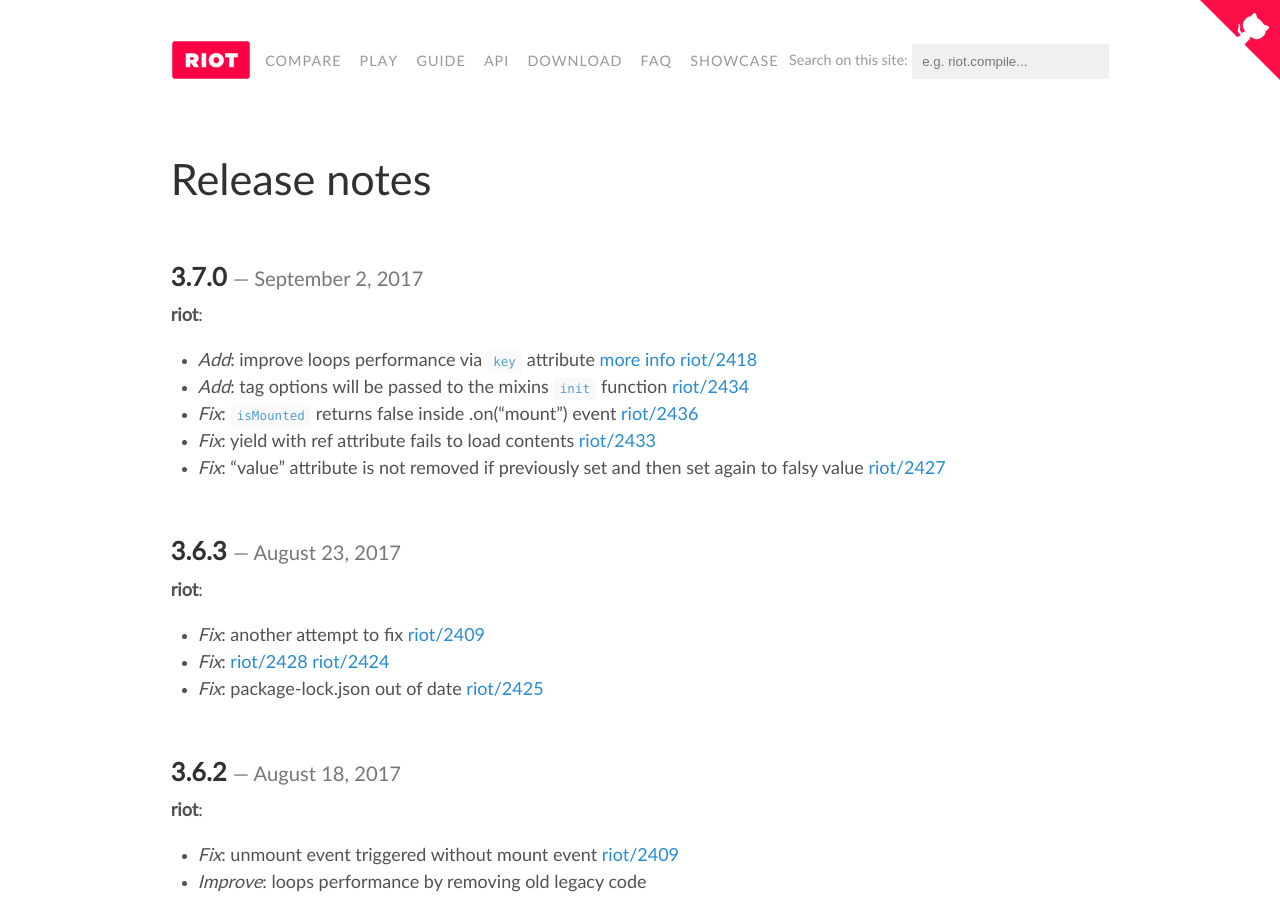
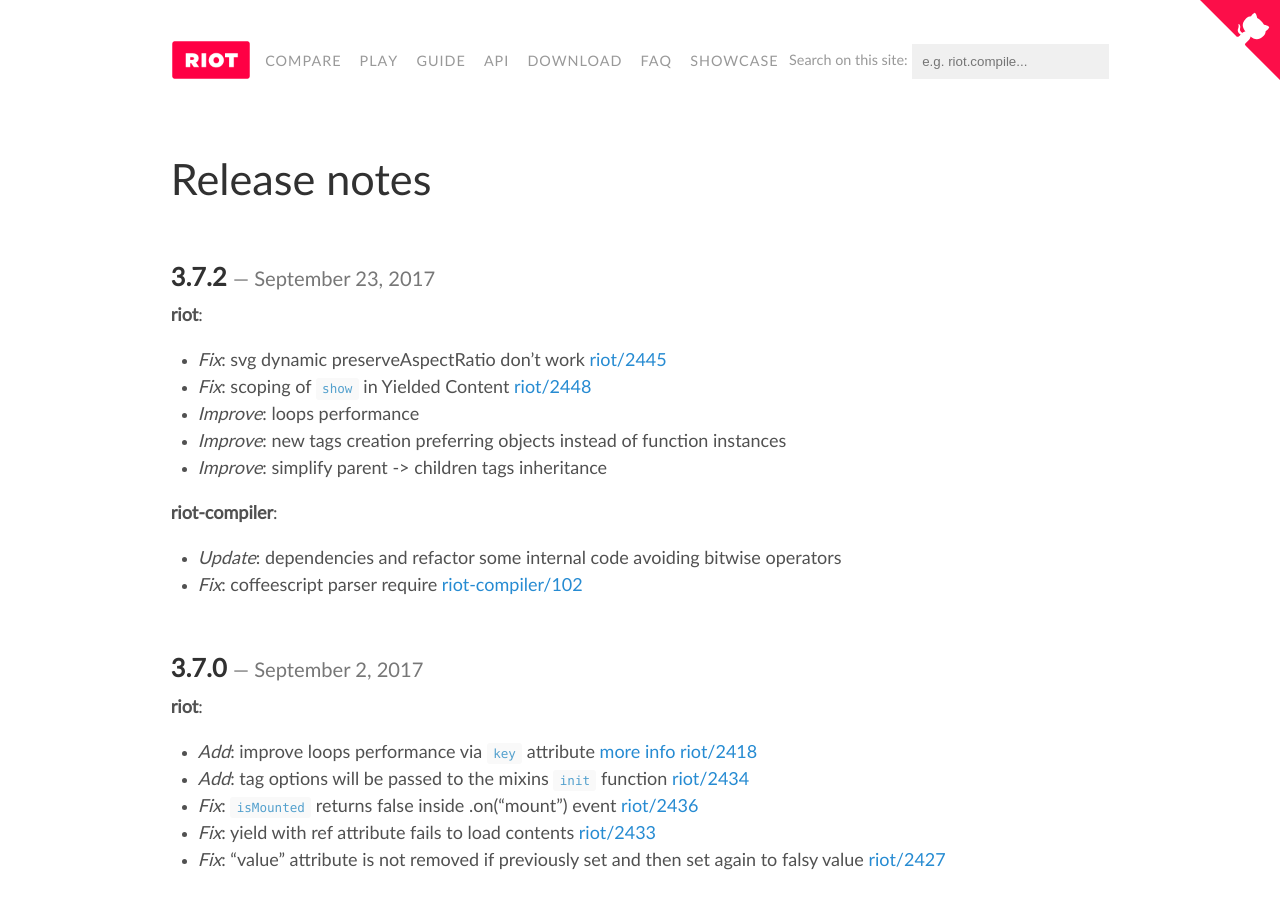
Before and after one commit to riot/riot.github.io, a Jekyll site: the page built from release-notes.md, in a window 1280 px wide and 900 px high. Built offline with Jekyll 4.4.1, drawn with Linux system fonts in a browser that asks for light colours; nearby versions of some CDN libraries; emoji names are drawn with the system emoji font; comment, search, counter and statistics services are not loaded.

Commit message:
updated: release notes

```diff
--- a/_config.yml
+++ b/_config.yml
@@ -42,7 +42,7 @@
 minor_version:       3.7
 v2_minor_version:    2.6
 
-version:             3.7.0
+version:             3.7.2
 v2_version:          2.6.8
 version_slurp:       Improve loops performance via `key` attribute
 v2_version_slurp:    Security patch agains XSS injections
@@ -51,7 +51,7 @@
 gitter:              https://gitter.im/riot/riot
 # Vars needed for the compare.md page
 
-size_min:            10.39
+size_min:            10.37
 riot_route_size_min: 1.77
 
 polymer:
--- a/release-notes.md
+++ b/release-notes.md
@@ -5,6 +5,21 @@
 ---
 
 # {{ page.title }}
+
+## 3.7.2 *September 23, 2017*
+
+__riot__:
+
+  - _Fix_: svg dynamic preserveAspectRatio don't work [riot/2445](https://github.com/riot/riot/issues/2445)
+  - _Fix_: scoping of `show` in Yielded Content [riot/2448](https://github.com/riot/riot/issues/2448)
+  - _Improve_: loops performance
+  - _Improve_: new tags creation preferring objects instead of function instances
+  - _Improve_: simplify parent -> children tags inheritance
+
+__riot-compiler__:
+
+  - _Update_: dependencies and refactor some internal code avoiding bitwise operators
+  - _Fix_: coffeescript parser require [riot-compiler/102](https://github.com/riot/compiler/pull/102)
 
 ## 3.7.0 *September 2, 2017*
 
```
